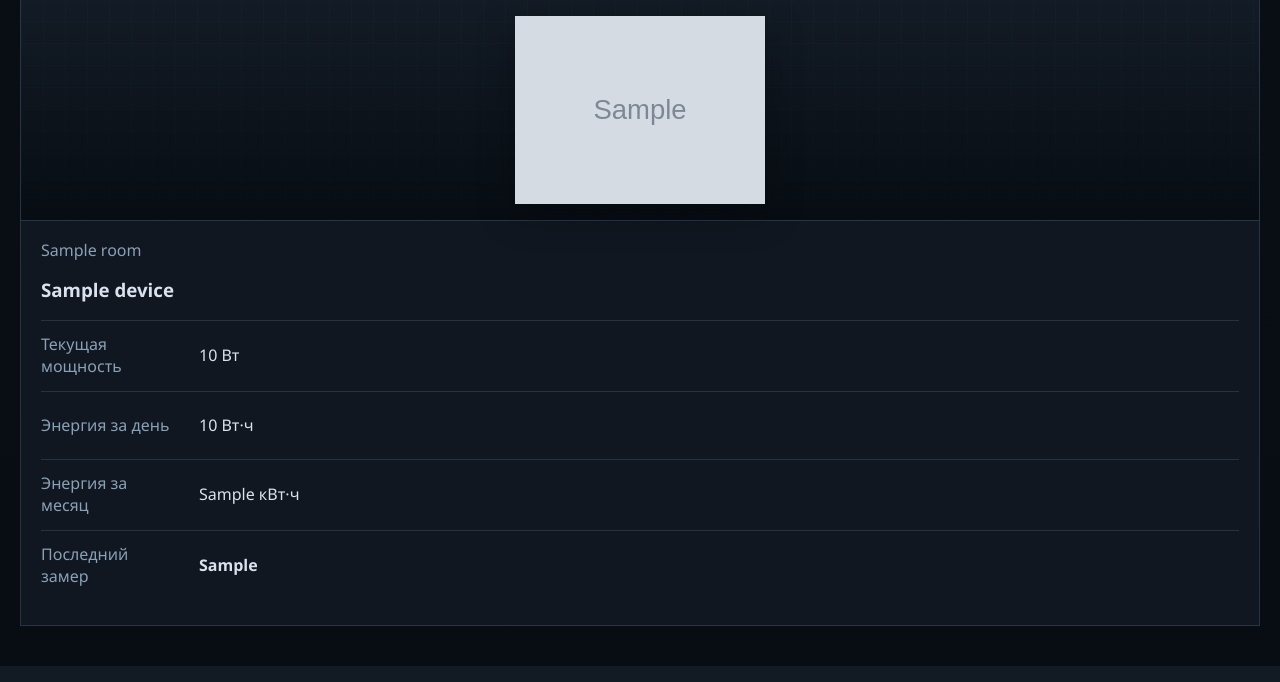
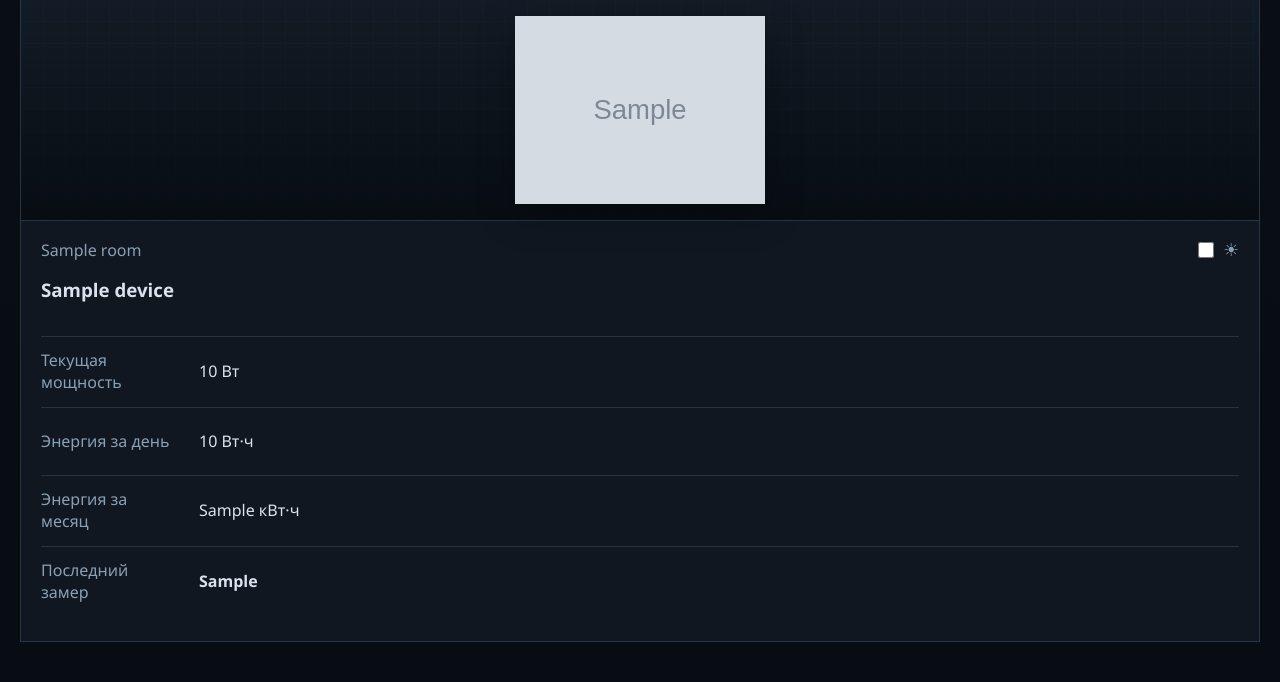
Before and after one commit to shn-moto/power-meter, a FastAPI app: template templates/index.html in a window 1280 px wide. Shown: the part 1502-2184 px from the top of the page. Run offline with FastAPI, Linux system fonts and the light colour scheme; the template is opened without the code that fills it: most values are stand-ins (such as "Sample title", 1, 10 or a date in 2020); grey boxes marked "Sample" are stand-in pictures; data that the repository does not hold is empty; parts of the project's set-up code (start-up, migrations or seed data) failed here and were passed over; some libraries are stand-ins or nearby versions.

Commit message:
Dashboard: ☀ checkbox to toggle is_solar_consumer per device
Adds a sun-icon checkbox in the top-right of every consumer device
card on the dashboard. Click writes back through a new endpoint
(/api/devices/{id}/solar-consumer) which UPDATEs devices.is_solar_consumer
and invalidates the aggregate summary cache so the very next poll
reflects the change in the gen/cons/surplus overlay.

Profile sync no longer stomps on this column on subsequent restarts
— the upsert UPDATE clause leaves is_solar_consumer untouched. The
profile value is now only the initial seed at first insert; from
then on the dashboard checkbox is authoritative.

The flag is propagated through both the cached summary path and the
live overlay so polls don't blink the box back to its old state.

Co-Authored-By: Claude Opus 4.7 (1M context) <noreply@anthropic.com>

```diff
--- a/app/storage.py
+++ b/app/storage.py
@@ -308,7 +308,9 @@ def upsert_managed_device(
                     is_charger = EXCLUDED.is_charger,
                     is_gateway = EXCLUDED.is_gateway,
                     is_generator = EXCLUDED.is_generator,
-                    is_solar_consumer = EXCLUDED.is_solar_consumer,
+                    -- is_solar_consumer is intentionally NOT updated here:
+                    -- it's user-toggleable from the dashboard checkbox, and
+                    -- the value in the profile is only the initial seed.
                     product_id = EXCLUDED.product_id,
                     product_name = EXCLUDED.product_name,
                     icon = EXCLUDED.icon,
@@ -959,6 +961,7 @@ def get_device_rows(config: AppConfig) -> list[dict[str, Any]]:
             cursor.execute(
                 """
                 SELECT d.name, d.room, d.device_kind, d.is_energy_meter, d.is_charger, d.is_generator,
+                        d.is_solar_consumer,
                         d.product_name, d.category_code, d.device_id,
                         d.total_power_dps_key, d.visualized_codes, d.power_type,
                        COALESCE(c.ip_address, '') AS ip_address,
@@ -1384,6 +1387,20 @@ def get_solar_consumers_power_trace(
         }
         for ts in timeline
     ]
+
+
+def set_device_solar_consumer(config: AppConfig, device_id: str, enabled: bool) -> bool:
+    """Toggle the is_solar_consumer flag from the UI. Returns True if the
+    row existed and was updated."""
+    with _connect(config.database_url) as connection:
+        with connection.cursor() as cursor:
+            cursor.execute(
+                "UPDATE devices SET is_solar_consumer = %s, updated_at = NOW() WHERE device_id = %s",
+                (bool(enabled), device_id),
+            )
+            updated = cursor.rowcount > 0
+        connection.commit()
+    return updated
 
 
 def get_recent_raw_dps_samples(config: AppConfig, device_id: str, limit: int = 12) -> list[dict[str, Any]]:
@@ -1849,6 +1866,7 @@ def _get_dashboard_summary_context(
             cursor.execute(
                 """
                 SELECT d.name, d.room, d.device_kind, d.is_energy_meter, d.is_charger, d.is_generator,
+                    d.is_solar_consumer,
                     d.product_name, d.category_code, d.device_id,
                       d.power_type,
                        COALESCE(NULLIF(c.ip_address, ''), gc.ip_address, '') AS ip_address,
@@ -1989,6 +2007,7 @@ def get_dashboard_summary(
             device_entry: dict[str, Any] = {
                 **base_entry,
                 "is_generator": is_generator,
+                "is_solar_consumer": bool(device.get("is_solar_consumer")),
                 "month_energy_kwh": round(device_energy_wh / 1000.0, 3),
                 "day_energy_kwh": round(day_energy_wh / 1000.0, 3),
             }
--- a/app/web.py
+++ b/app/web.py
@@ -50,6 +50,7 @@ from app.storage import (
     get_recent_raw_dps_samples,
     get_recent_power_trace,
     get_solar_consumers_power_trace,
+    set_device_solar_consumer,
     get_device_stats,
     get_latest_sample,
     get_sample_age_seconds,
@@ -185,6 +186,10 @@ class DeviceSummaryConfigPayload(BaseModel):
 
 class DeviceFunctionPayload(BaseModel):
     value: Any
+
+
+class SolarConsumerTogglePayload(BaseModel):
+    enabled: bool
 
 
 def _hash_password(password: str) -> str:
@@ -1250,6 +1255,7 @@ def _build_dashboard_live_payload(request: Request, config: AppConfig) -> dict[s
                     current_power_w = 0.0
             is_generator = bool(device.get("is_generator"))
             entry["is_generator"] = is_generator
+            entry["is_solar_consumer"] = bool(device.get("is_solar_consumer"))
             entry["current_power_kw"] = round(float(current_power_w or 0.0) / 1000.0, 3)
             if is_generator:
                 total_power_w -= float(current_power_w or 0.0)
@@ -2354,6 +2360,24 @@ def sensor_device_api(request: Request, device_id: str) -> JSONResponse:
     return JSONResponse(jsonable_encoder(payload))
 
 
+@app.post("/api/devices/{device_id}/solar-consumer")
+def device_solar_consumer_api(request: Request, device_id: str, payload: SolarConsumerTogglePayload) -> JSONResponse:
+    config: AppConfig = request.app.state.app_config
+    device = get_device_row(config, device_id)
+    if not device:
+        raise HTTPException(status_code=404, detail="Устройство не найдено")
+    if not device.get("is_energy_meter"):
+        raise HTTPException(status_code=400, detail="Только устройства учёта энергии могут быть помечены как потребитель солнца")
+    updated = set_device_solar_consumer(config, device_id, payload.enabled)
+    if not updated:
+        raise HTTPException(status_code=404, detail="Устройство не найдено")
+    refreshed = get_device_row(config, device_id)
+    if refreshed:
+        request.app.state.device_rows_by_id[device_id] = refreshed
+    _invalidate_aggregate_cache(request, device_id=device_id)
+    return JSONResponse({"status": "ok", "is_solar_consumer": bool(payload.enabled)})
+
+
 @app.post("/api/devices/{device_id}/functions/{function_code}")
 def device_function_api(request: Request, device_id: str, function_code: str, payload: DeviceFunctionPayload) -> JSONResponse:
     config: AppConfig = request.app.state.app_config
--- a/static/app.css
+++ b/static/app.css
@@ -255,6 +255,36 @@ p {
     color: #d7a23e;
     font-weight: 600;
     margin-left: auto;
+}
+
+.device-card-head {
+    display: flex;
+    justify-content: space-between;
+    align-items: flex-start;
+    gap: 12px;
+}
+
+.solar-consumer-toggle {
+    display: inline-flex;
+    align-items: center;
+    gap: 6px;
+    cursor: pointer;
+    user-select: none;
+    color: var(--muted);
+    font-size: 1.1rem;
+    line-height: 1;
+}
+
+.solar-consumer-toggle input[type="checkbox"] {
+    accent-color: #e8a838;
+    cursor: pointer;
+    width: 16px;
+    height: 16px;
+}
+
+.solar-consumer-toggle input[type="checkbox"]:checked + span {
+    color: #ffce5a;
+    text-shadow: 0 0 8px rgba(232, 168, 56, 0.4);
 }
 
 .generator-card {
--- a/static/dashboard.js
+++ b/static/dashboard.js
@@ -37,6 +37,33 @@ if (dashboardPage) {
     const fmtWatts = (kw) => (kw === undefined || kw === null) ? '—' : Math.round(Number(kw) * 1000);
     const fmtWh = (kwh) => Math.round(Number(kwh || 0) * 1000);
 
+    deviceGrid?.addEventListener('change', async (event) => {
+        const input = event.target;
+        if (!(input instanceof HTMLInputElement) || !input.matches('[data-solar-consumer-toggle]')) {
+            return;
+        }
+        const card = input.closest('[data-device-card]');
+        const deviceId = card?.dataset.deviceId;
+        if (!deviceId) return;
+        const next = input.checked;
+        input.disabled = true;
+        try {
+            const response = await fetch(`/api/devices/${encodeURIComponent(deviceId)}/solar-consumer`, {
+                method: 'POST',
+                headers: { 'Content-Type': 'application/json' },
+                body: JSON.stringify({ enabled: next }),
+            });
+            if (!response.ok) {
+                throw new Error((await response.json().catch(() => ({}))).detail || 'Не удалось обновить');
+            }
+        } catch (err) {
+            input.checked = !next;
+            window.alert(err.message);
+        } finally {
+            input.disabled = false;
+        }
+    });
+
     const renderCardMarkup = (device) => {
         const currentPowerRow = (device.current_power_kw !== undefined && device.current_power_kw !== null)
             ? `<div>
@@ -53,9 +80,15 @@ if (dashboardPage) {
             ${renderDeviceMedia(device)}
         </a>
         <div class="device-card-body">
-            <div>
-                <p class="device-room" data-device-room>${escapeHtml(device.room)}</p>
-                <h3 data-device-name>${escapeHtml(device.name)}</h3>
+            <div class="device-card-head">
+                <div>
+                    <p class="device-room" data-device-room>${escapeHtml(device.room)}</p>
+                    <h3 data-device-name>${escapeHtml(device.name)}</h3>
+                </div>
+                <label class="solar-consumer-toggle" title="Потребляет солнечную энергию">
+                    <input type="checkbox" data-solar-consumer-toggle${device.is_solar_consumer ? ' checked' : ''}>
+                    <span>☀</span>
+                </label>
             </div>
             <dl class="device-metrics">
                 ${currentPowerRow}
--- a/templates/index.html
+++ b/templates/index.html
@@ -254,9 +254,15 @@
                 {% endif %}
             </a>
             <div class="device-card-body">
-                <div>
-                    <p class="device-room" data-device-room>{{ device.room }}</p>
-                    <h3 data-device-name>{{ device.name }}</h3>
+                <div class="device-card-head">
+                    <div>
+                        <p class="device-room" data-device-room>{{ device.room }}</p>
+                        <h3 data-device-name>{{ device.name }}</h3>
+                    </div>
+                    <label class="solar-consumer-toggle" title="Потребляет солнечную энергию">
+                        <input type="checkbox" data-solar-consumer-toggle {% if device.is_solar_consumer %}checked{% endif %}>
+                        <span>☀</span>
+                    </label>
                 </div>
                 <dl class="device-metrics">
                     {% if device.current_power_kw is defined and device.current_power_kw is not none %}
```
